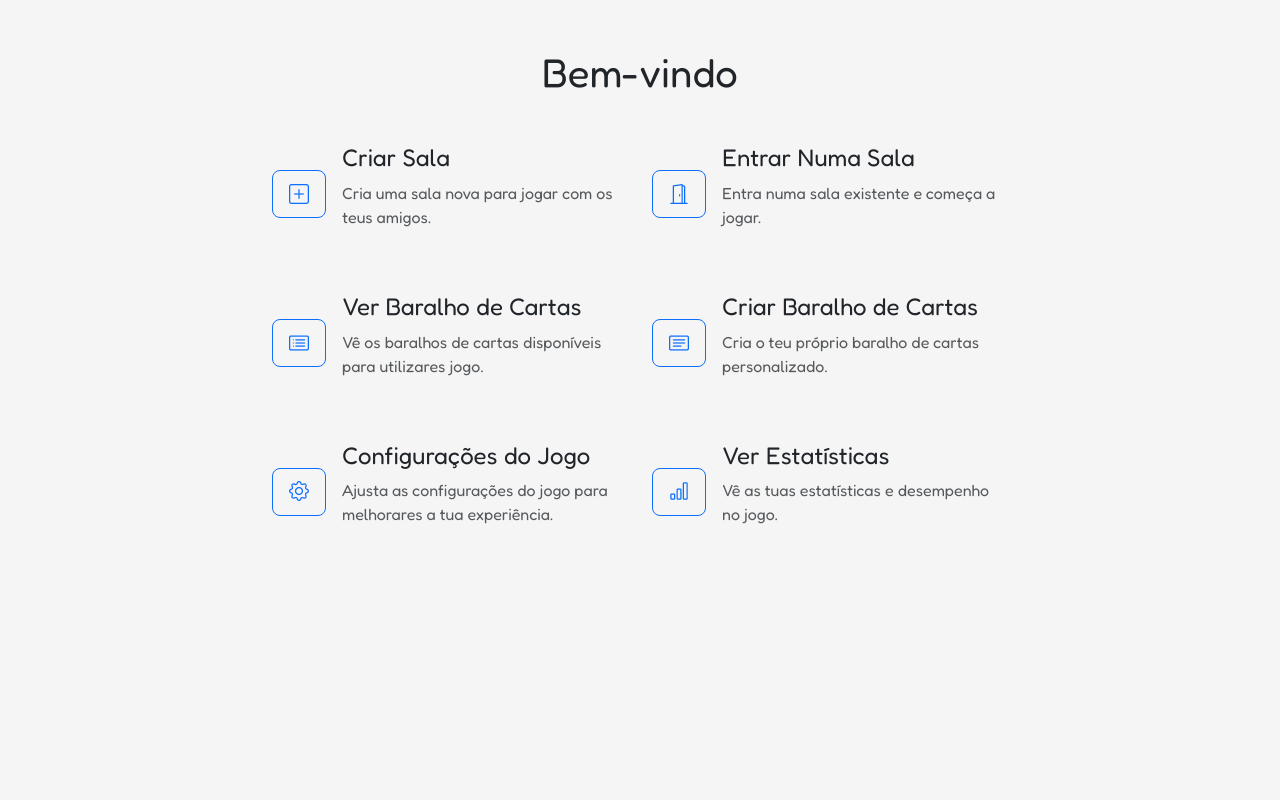
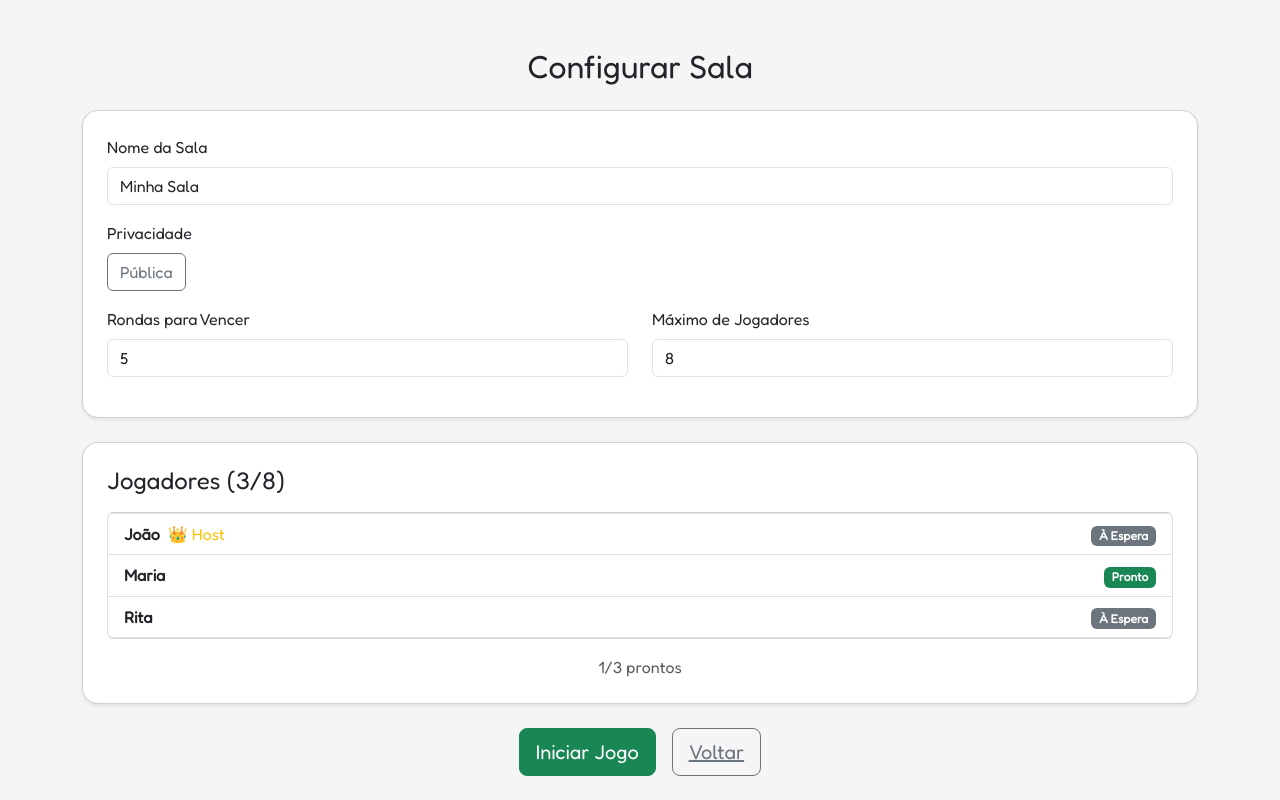
Before and after one commit to DevasNB/cards-without-humanity, an Angular app in the folder frontend/: page /create-room in a window 1280 px wide. Before the commit this address led to /home. Built offline with nearby package versions, Linux system fonts and the light colour scheme.

Commit message:
feat(create-room): built the create room page. there is now a room where users can enter - but it's still only visual and frontend

```diff
--- a/frontend/src/app/app.routes.ts
+++ b/frontend/src/app/app.routes.ts
@@ -1,8 +1,10 @@
 import { Routes } from '@angular/router';
 import { Home } from './features/home/home';
+import {CreateRoomComponent} from "./features/rooms/create-room/create-room";
 
 export const routes: Routes = [
   { path: '', redirectTo: 'home', pathMatch: 'full' },
   { path: 'home', component: Home },
+  { path: 'create-room', component: CreateRoomComponent },
   { path: '**', redirectTo: 'home' },
 ];
--- a/frontend/src/app/features/home/home.html
+++ b/frontend/src/app/features/home/home.html
@@ -5,7 +5,7 @@
   <div class="row justify-content-center mb-4">
     <!-- Create Room -->
     <div class="col-md-5 col-lg-4 d-flex align-items-center mb-4">
-      <button class="btn btn-outline-primary btn-lg me-3" [routerLink]="['/lobby/create-lobby']">
+      <button class="btn btn-outline-primary btn-lg me-3" [routerLink]="['/create-room']">
         <i class="bi bi-plus-square"></i>
       </button>
       <div>
--- /dev/null
+++ b/frontend/src/app/features/rooms/create-room/create-room.css
@@ -0,0 +1,11 @@
+.card {
+  border-radius: 1rem;
+}
+
+.list-group-item {
+  transition: background-color 0.2s;
+}
+
+.list-group-item:hover {
+  background-color: #f8f9fa;
+}
--- /dev/null
+++ b/frontend/src/app/features/rooms/create-room/create-room.html
@@ -0,0 +1,77 @@
+<div class="container my-5">
+  <h2 class="text-center mb-4">Configurar Sala</h2>
+
+  <!-- Room Settings -->
+  <div class="card mb-4 p-4 shadow-sm">
+    <div class="mb-3">
+      <label class="form-label">Nome da Sala</label>
+      <input [(ngModel)]="roomName" class="form-control" />
+    </div>
+
+    <div class="mb-3 d-flex align-items-center justify-content-between">
+      <div>
+        <label class="form-label d-block">Privacidade</label>
+        <button class="btn btn-outline-secondary" (click)="togglePrivacy()">
+          {{ isPublic ? 'Pública' : 'Privada' }}
+        </button>
+      </div>
+      <div *ngIf="!isPublic">
+        <button class="btn btn-outline-primary" (click)="copyInviteLink()">
+          <i class="bi bi-link-45deg"></i> Copiar link de convite
+        </button>
+      </div>
+    </div>
+
+    <div class="row">
+      <div class="col-md-6 mb-3">
+        <label class="form-label">Rondas para Vencer</label>
+        <input type="number" [(ngModel)]="winningRounds" class="form-control" min="1" />
+      </div>
+      <div class="col-md-6 mb-3">
+        <label class="form-label">Máximo de Jogadores</label>
+        <input type="number" [(ngModel)]="maxPlayers" class="form-control" min="3" />
+      </div>
+    </div>
+  </div>
+
+  <!-- Players Section -->
+  <div class="card p-4 shadow-sm mb-4">
+    <h4 class="mb-3">Jogadores ({{ players.length }}/{{ maxPlayers }})</h4>
+
+    <ul class="list-group">
+      <li
+        *ngFor="let player of players"
+        class="list-group-item d-flex justify-content-between align-items-center"
+      >
+        <div>
+          <strong>{{ player.name }}</strong>
+          <span *ngIf="player.isHost" class="text-warning ms-2">👑 Host</span>
+        </div>
+
+        <div>
+          <span
+            class="badge"
+            [ngClass]="{
+              'bg-success': player.status === 'READY',
+              'bg-secondary': player.status === 'WAITING'
+            }"
+            (click)="toggleStatus(player)"
+            style="cursor: pointer;"
+          >
+            {{ player.status === 'READY' ? 'Pronto' : 'À Espera' }}
+          </span>
+        </div>
+      </li>
+    </ul>
+
+    <div class="mt-3 text-center text-muted">
+      {{ readyCount }}/{{ players.length }} prontos
+    </div>
+  </div>
+
+  <!-- Action Buttons -->
+  <div class="text-center">
+    <button class="btn btn-success btn-lg me-3" (click)="startGame()">Iniciar Jogo</button>
+    <a routerLink="/" class="btn btn-outline-secondary btn-lg">Voltar</a>
+  </div>
+</div>
--- /dev/null
+++ b/frontend/src/app/features/rooms/create-room/create-room.ts
@@ -0,0 +1,63 @@
+import { Component } from '@angular/core';
+import { CommonModule } from '@angular/common';
+import { FormsModule } from '@angular/forms';
+import { RouterLink } from '@angular/router';
+
+@Component({
+  standalone: true,
+  selector: 'create-room',
+  imports: [CommonModule, FormsModule, RouterLink],
+  templateUrl: './create-room.html',
+  styleUrl: './create-room.css',
+})
+
+export class CreateRoomComponent {
+  // Properties
+
+  // Placeholder data
+  roomName = 'Minha Sala';
+  isPublic = true;
+  winningRounds = 5;
+  maxPlayers = 8;
+
+  players: RoomUser[] = [
+    { name: 'João', isHost: true, status: 'WAITING' },
+    { name: 'Maria', isHost: false, status: 'READY' },
+    { name: 'Rita', isHost: false, status: 'WAITING' },
+  ];
+
+  // Getters
+
+  // Counts the total number of players that are ready
+  get readyCount(): number {
+    return this.players.filter(p => p.status === 'READY').length;
+  }
+
+  // Methods
+
+  // Toggles the privacy of the room
+  togglePrivacy() {
+    this.isPublic = !this.isPublic;
+  }
+
+  // Toggles the status of a player
+  toggleStatus(player: RoomUser) {
+    player.status = player.status === 'READY' ? 'WAITING' : 'READY';
+  }
+
+  // Starts the game
+  startGame() {
+    if (this.readyCount < this.players.length) {
+      alert('Nem todos os jogadores estão prontos!');
+      return;
+    }
+    alert('O jogo vai começar!');
+    // Aqui poderias redirecionar para o componente do jogo
+  }
+
+  // Copies the link of the room
+  copyInviteLink() {
+    navigator.clipboard.writeText(window.location.href);
+    alert('Link da sala copiado!');
+  }
+}
--- /dev/null
+++ b/frontend/src/app/interfaces/RoomUser.ts
@@ -0,0 +1,6 @@
+// The interface of a RoomUser
+interface RoomUser {
+  name: string;
+  isHost: boolean;
+  status: "DISCONNECTED" | "WAITING" | "READY" | "IN_GAME";
+}
```
Also changed, not shown: 1 other file (tests, documents, lock files or other folders).
